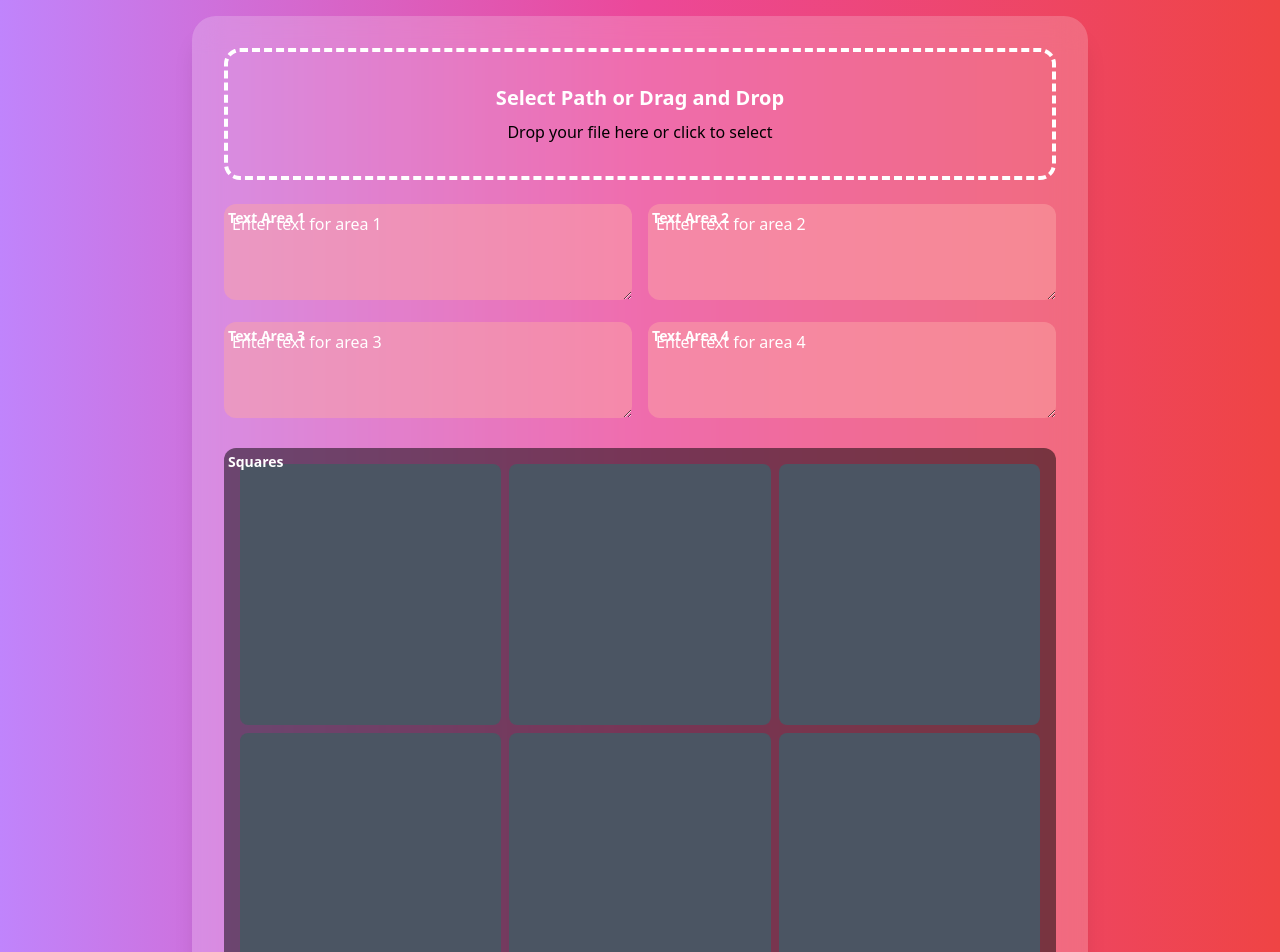
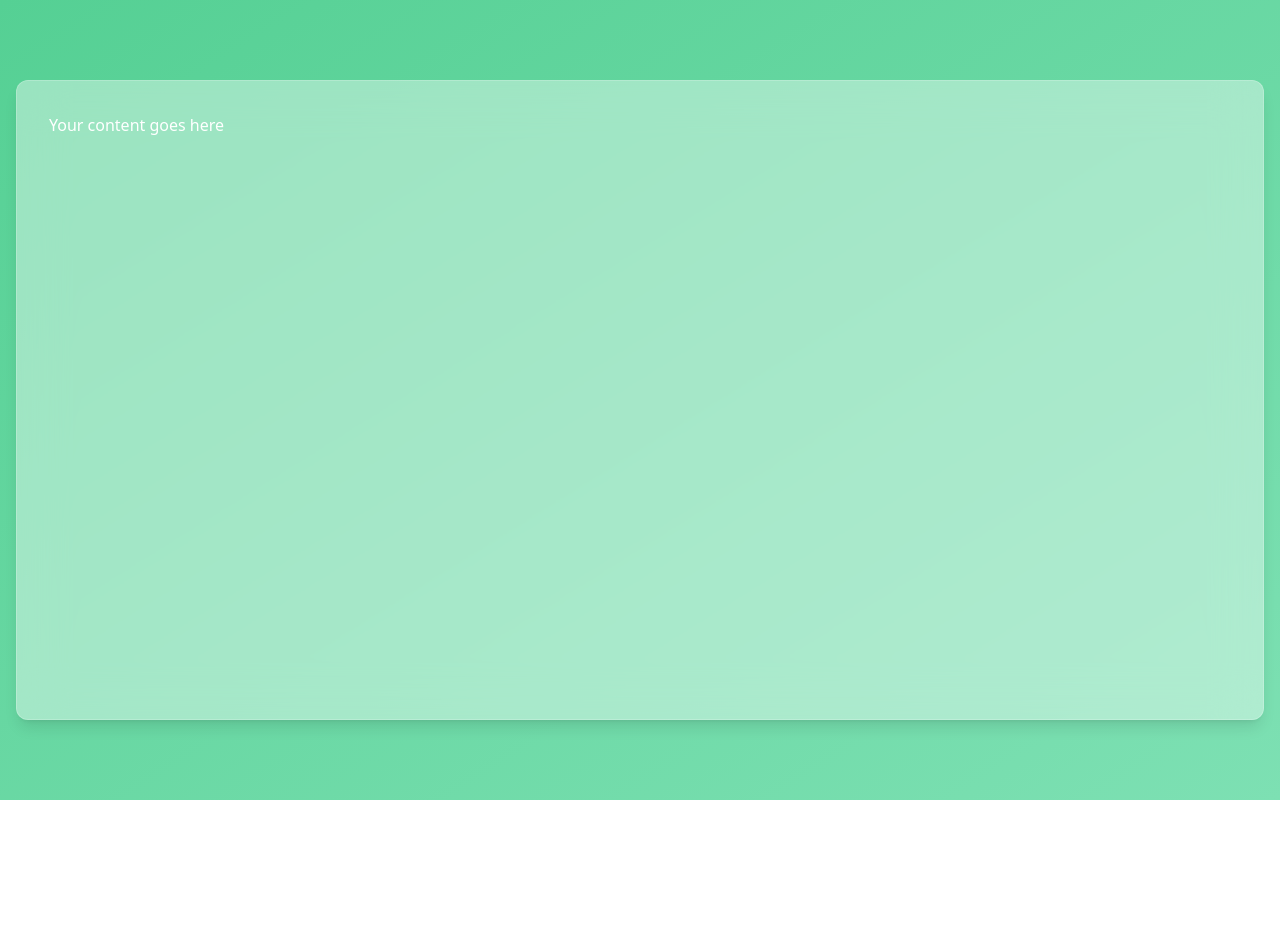
Before and after one commit to dkbozkurt/dkb-AdCraft, a React (Vite) app: page / in a window 1280 px wide. Shown: the top 952 px of the page. After the commit the page ends 800 px from the top, so only its background shows below. Built offline with nearby package versions, Linux system fonts and the light colour scheme.

Commit message:
Backgrond

```diff
--- a/index.html
+++ b/index.html
@@ -2,9 +2,9 @@
 <html lang="en">
   <head>
     <meta charset="UTF-8" />
-    <link rel="icon" type="image/svg+xml" href="/vite.svg" />
+    <link rel="icon" type="image/svg+xml" href="/assets/logo/convert.png" />
     <meta name="viewport" content="width=device-width, initial-scale=1.0" />
-    <title>dkb-AdCraft</title>
+    <title>AdCraft</title>
   </head>
   <body>
     <div id="root"></div>
--- a/src/App.tsx
+++ b/src/App.tsx
@@ -1,10 +1,11 @@
-import Background from './components/Background.tsx'
+import React from 'react'
+import Background from './components/Background'
 
 function App() {
   return (
-
-    <Background />
-
+    <Background>
+      <p className="text-white">Your content goes here</p>
+    </Background>
   )
 }
 
--- a/src/components/Background.tsx
+++ b/src/components/Background.tsx
@@ -1,8 +1,18 @@
 import React from 'react'
-import Test from './Test'
 
-export default function Background() {
+const Background: React.FC<{ children?: React.ReactNode }> = ({ children }) => {
     return (
-        <Test />
+        <div className="flex items-center justify-center min-h-screen bg-gradient-to-br from-jd-green to-jd-green-light p-4">
+            <div className="relative w-full max-w-screen-2xl h-[80vh] bg-white bg-opacity-40 backdrop-blur-xl rounded-xl shadow-lg border border-white border-opacity-20">
+                {/* <h1 className="absolute -top-4 left-4 bg-white px-4 py-1 text-2xl font-bold text-gray-800 rounded-full shadow-md">
+                    AdCraft
+                </h1> */}
+                <div className="p-8 h-full overflow-auto">
+                    {children}
+                </div>
+            </div>
+        </div>
     )
 }
+
+export default Background
--- a/src/components/Test.tsx
+++ /dev/null
@@ -1,79 +0,0 @@
-import React, { useState } from 'react'
-
-export default function Test() {
-    const [file, setFile] = useState<File | null>(null)
-    const [textInputs, setTextInputs] = useState(['', '', '', ''])
-    const [squares, setSquares] = useState(Array(9).fill(false))
-
-    const handleDrop = (e: React.DragEvent<HTMLDivElement>) => {
-        e.preventDefault()
-        const droppedFile = e.dataTransfer.files[0]
-        setFile(droppedFile)
-    }
-
-    const handleTextChange = (index: number, value: string) => {
-        const newInputs = [...textInputs]
-        newInputs[index] = value
-        setTextInputs(newInputs)
-    }
-
-    const toggleSquare = (index: number) => {
-        const newSquares = [...squares]
-        newSquares[index] = !newSquares[index]
-        setSquares(newSquares)
-    }
-
-    return (
-        <div className="flex items-center justify-center min-h-screen bg-gradient-to-r from-purple-400 via-pink-500 to-red-500">
-            <div className="w-full max-w-4xl p-8 m-4 backdrop-blur-lg bg-white bg-opacity-20 rounded-3xl shadow-xl">
-                <div className="space-y-6">
-                    {/* File drop area */}
-                    <div
-                        className="border-4 border-dashed border-white rounded-2xl p-8 text-center cursor-pointer"
-                        onDrop={handleDrop}
-                        onDragOver={(e) => e.preventDefault()}
-                    >
-                        <h2 className="text-xl font-bold text-white mb-2">Select Path or Drag and Drop</h2>
-                        {file ? file.name : 'Drop your file here or click to select'}
-                    </div>
-
-                    {/* Text areas */}
-                    <div className="grid grid-cols-2 gap-4">
-                        {textInputs.map((text, index) => (
-                            <div key={index} className="relative">
-                                <h3 className="absolute top-0 left-0 text-sm font-bold text-white m-1">Text Area {index + 1}</h3>
-                                <textarea
-                                    className="w-full h-24 p-2 rounded-xl bg-red-300 bg-opacity-50 text-white placeholder-white"
-                                    value={text}
-                                    onChange={(e) => handleTextChange(index, e.target.value)}
-                                    placeholder={`Enter text for area ${index + 1}`}
-                                />
-                            </div>
-                        ))}
-                    </div>
-
-                    {/* Squares area */}
-                    <div className="relative bg-black bg-opacity-50 p-4 rounded-xl">
-                        <h3 className="absolute top-0 left-0 text-sm font-bold text-white m-1">Squares</h3>
-                        <div className="grid grid-cols-3 gap-2">
-                            {squares.map((isActive, index) => (
-                                <div
-                                    key={index}
-                                    className={`w-full pt-[100%] rounded-lg cursor-pointer ${isActive ? 'bg-white' : 'bg-gray-600'}`}
-                                    onClick={() => toggleSquare(index)}
-                                />
-                            ))}
-                        </div>
-                    </div>
-
-                    {/* Confirm button */}
-                    <div className="flex justify-end">
-                        <button className="px-6 py-2 bg-green-500 text-white rounded-full hover:bg-green-600 transition-colors">
-                            Confirm
-                        </button>
-                    </div>
-                </div>
-            </div>
-        </div>
-    )
-}
--- a/tailwind.config.js
+++ b/tailwind.config.js
@@ -1,10 +1,15 @@
-export default {
+module.exports = {
   content: [
     "./index.html",
     "./src/**/*.{js,ts,jsx,tsx}",
   ],
   theme: {
-    extend: {},
+    extend: {
+      colors: {
+        'jd-green': '#55d094',
+        'jd-green-light': '#7de0b3',
+      },
+    },
   },
   plugins: [],
 }
```
Also changed, not shown: public/assets/logo/convert.png (added).
